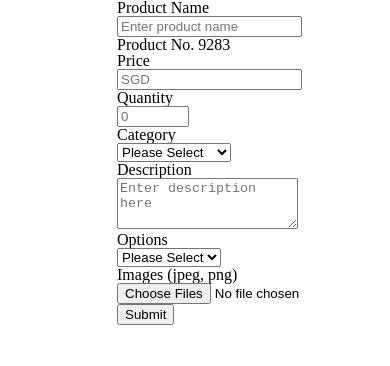
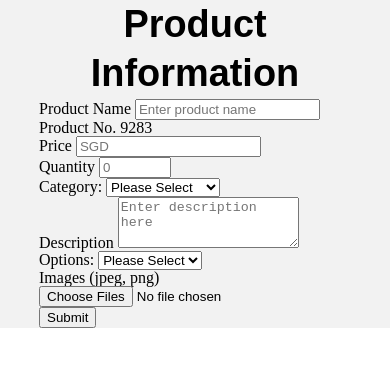
Before and after one commit to idhnmsr/Byteme, a plain HTML site: page form/admin-form.html in a window 390 px wide. Drawn offline with Linux system fonts and the light colour scheme; files that its build step writes are made by us from their sources.

Commit message:
Fixed form styling and added media queries

```diff
--- a/css/form.css
+++ b/css/form.css
@@ -3,10 +3,27 @@
   /* border: 2px solid red; */
   justify-content: center;
   align-items: center;
+  background-color: #f2f2f2;
   /* width: 50%; */
 }
 
 .admin-form form {
   /* border: 2px solid blue !important; */
-  width: 40% !important;
+  width: 50vw !important;
 }
+
+.admin-form h2 {
+  text-align: center;
+}
+
+@media only screen and (max-width: 500px) {
+  .admin-form form {
+    width: 100% !important;
+  }
+}
+
+@media only screen and (max-width: 800px) {
+  .admin-form form {
+    width: 80% !important;
+  }
+}
--- a/form/admin-form.html
+++ b/form/admin-form.html
@@ -14,6 +14,9 @@
 <body>
   <div class="admin-form container-fluid">
     <form class="container-fluid my-5">
+
+      <h2 class="mb-4">Product Information</h2>
+
       <!-- Product Name -->
 
       <div class="mb-3">
@@ -35,14 +38,14 @@
 
       <div class="mb-3">
         <label for="quantity" class="form-label">Quantity</label>
+
+        <input type="number" min="0" max="9999" id="typeNumber" class="form-control" id="quantity"
+          aria-describedby="quantityHelp" placeholder="0" required />
       </div>
-      <input type="number" min="0" max="9999" id="typeNumber" class="form-control" id="quantity"
-        aria-describedby="quantityHelp" placeholder="0" required />
 
       <!-- Category -->
-
-      <div class="dropdown">
-        <label class="form-label">Category</label>
+      <div class="dropdown mb-3">
+        <label class="form-label">Category:</label>
         <select id="category" required>
           <option value="">Please Select</option>
           <option value="cpu">CPU</option>
@@ -64,8 +67,8 @@
 
       <!-- Options -->
 
-      <div class="dropdown">
-        <label class="form-label">Options</label>
+      <div class="dropdown mb-3">
+        <label class="form-label">Options:</label>
         <select id="options" required>
           <option value="">Please Select</option>
           <option value="cpu-options">#</option>
```
